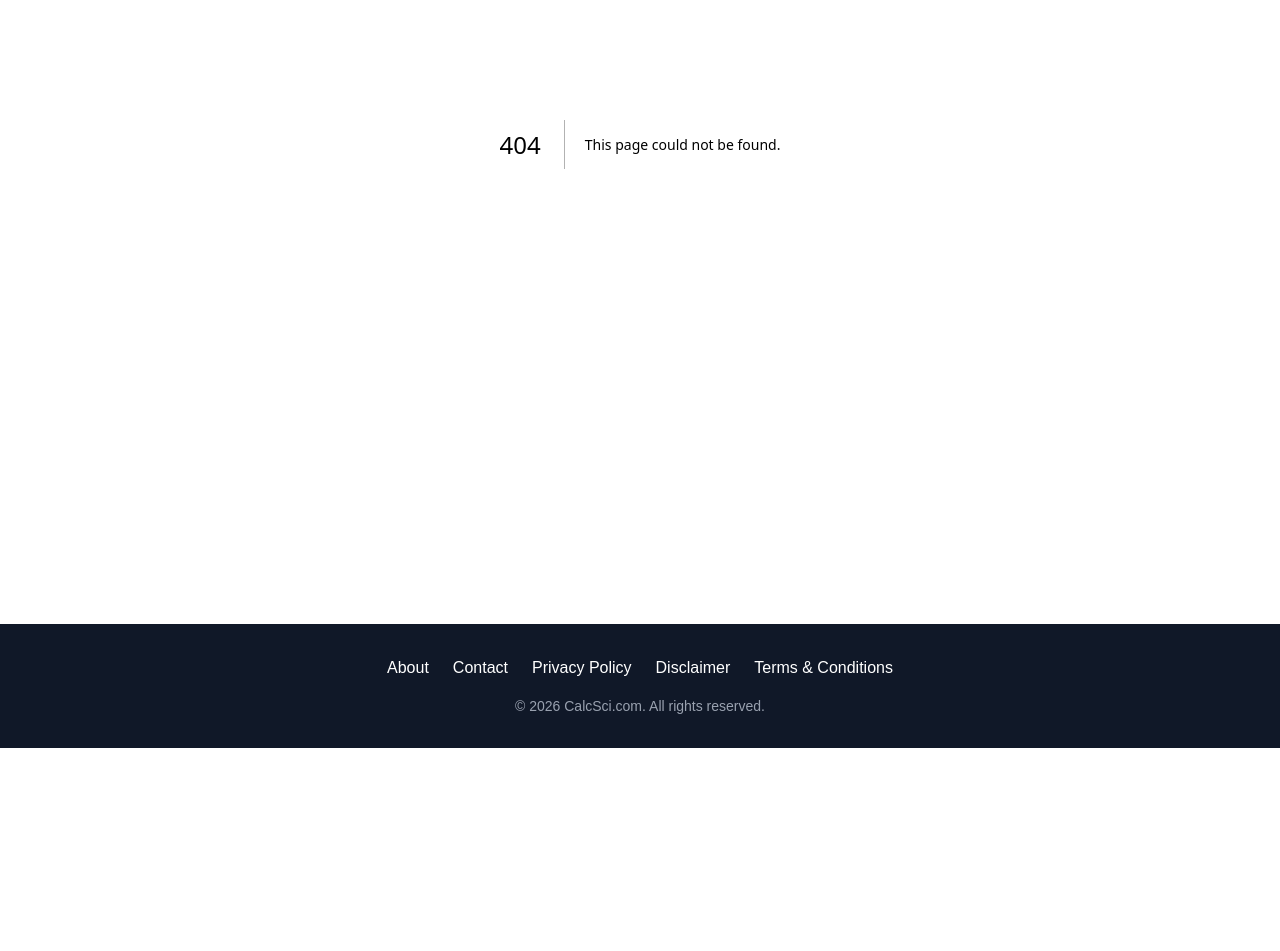
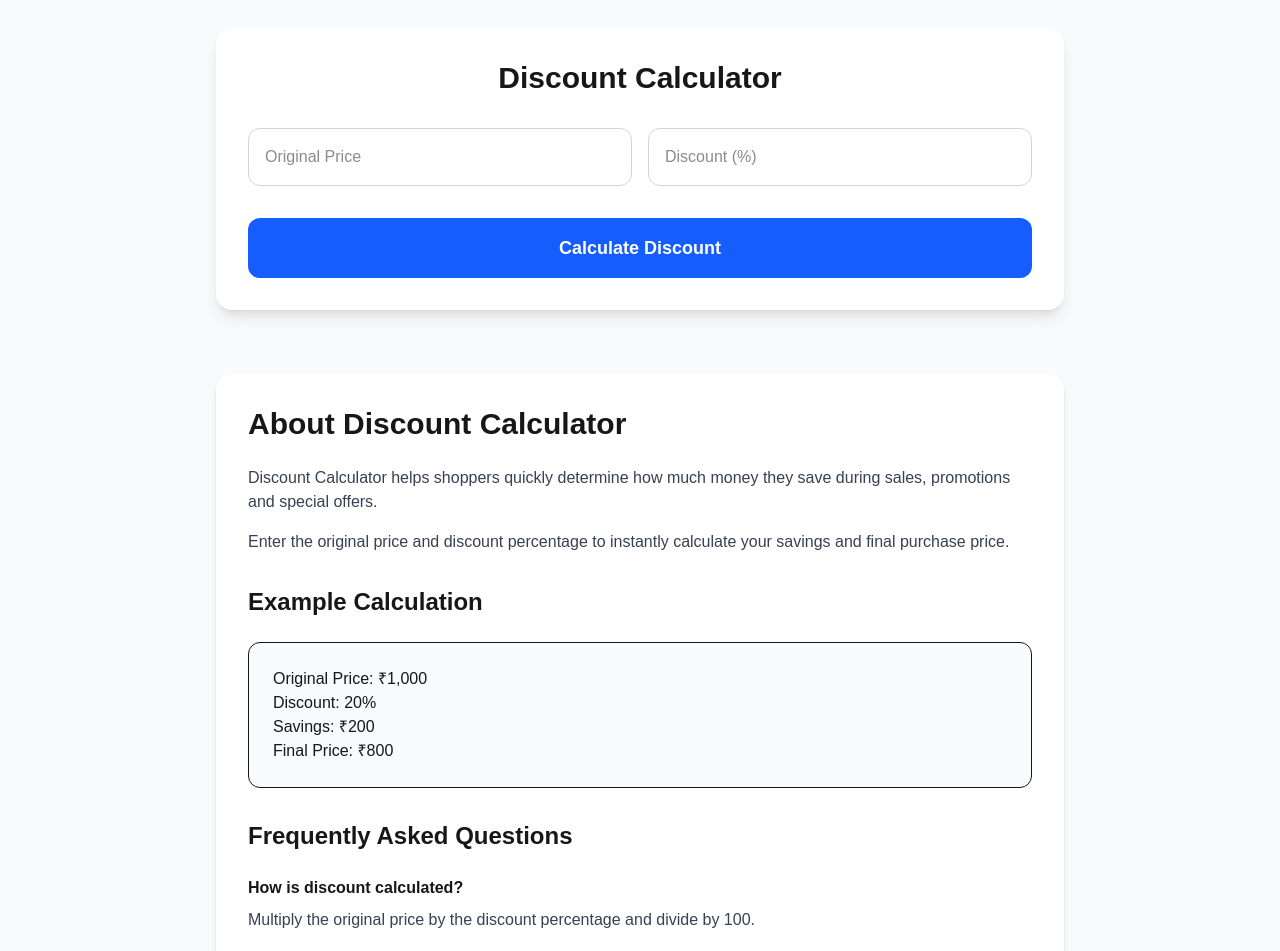
Before and after one commit to CalcSci/calcsci, a Next.js app: page /finance/discount-calculator in a window 1280 px wide. Before the commit this address had no page. Shown: the part 320-1271 px from the top of the page. Before the commit the page ends 1068 px from the top, so only its background shows below. Built offline with nearby package versions, Linux system fonts and the light colour scheme.

Commit message:
Added new blog

```diff
--- /dev/null
+++ b/app/finance/discount-calculator/layout.tsx
@@ -0,0 +1,39 @@
+import type { Metadata } from "next";
+
+export const metadata: Metadata = {
+  title: "Discount Calculator - Calculate Sale Price Online | CalcSci",
+  description:
+    "Free Discount Calculator by CalcSci. Calculate discount amount, sale price and savings instantly.",
+  alternates: {
+    canonical: "/finance/discount-calculator",
+  },
+  openGraph: {
+    title: "Discount Calculator - Calculate Sale Price Online | CalcSci",
+    description: "Calculate discount amount, final sale price and savings instantly.",
+    url: "https://www.calcsci.com/finance/discount-calculator",
+    siteName: "CalcSci",
+    type: "website",
+    images: [
+      {
+        url: "/og-image.png",
+        width: 1200,
+        height: 630,
+        alt: "Discount Calculator | CalcSci",
+      },
+    ],
+  },
+  twitter: {
+    card: "summary_large_image",
+    title: "Discount Calculator - Calculate Sale Price Online | CalcSci",
+    description: "Calculate discount amount, final sale price and savings instantly.",
+    images: ["/og-image.png"],
+  },
+};
+
+export default function Layout({
+  children,
+}: {
+  children: React.ReactNode;
+}) {
+  return children;
+}
--- /dev/null
+++ b/app/finance/discount-calculator/page.tsx
@@ -0,0 +1,187 @@
+"use client";
+
+import { useState } from "react";
+import BreadcrumbSchema from "@/components/BreadcrumbSchema";
+
+export default function DiscountCalculatorPage() {
+  const [originalPrice, setOriginalPrice] = useState("");
+  const [discountPercent, setDiscountPercent] = useState("");
+  const [discountAmount, setDiscountAmount] = useState("");
+  const [finalPrice, setFinalPrice] = useState("");
+
+  const calculateDiscount = () => {
+    const price = Number(originalPrice);
+    const discount = Number(discountPercent);
+    if (
+      !price ||
+      price <= 0 ||
+      discount < 0 ||
+      discount > 100
+    ) {
+      setDiscountAmount("Please enter valid values.");
+      setFinalPrice("");
+      return;
+    }
+    const amount = (price * discount) / 100;
+    const salePrice = price - amount;
+    setDiscountAmount(amount.toFixed(2));
+    setFinalPrice(salePrice.toFixed(2));
+  };
+
+  return (
+    <>
+      <BreadcrumbSchema
+        items={[
+          {
+            name: "Home",
+            url: "https://www.calcsci.com",
+          },
+          {
+            name: "Finance",
+            url: "https://www.calcsci.com/finance",
+          },
+          {
+            name: "Discount Calculator",
+            url:
+              "https://www.calcsci.com/finance/discount-calculator",
+          },
+        ]}
+      />
+
+      <script
+        type="application/ld+json"
+        dangerouslySetInnerHTML={{
+          __html: JSON.stringify({
+            "@context": "https://schema.org",
+            "@type": "WebApplication",
+            name: "Discount Calculator",
+            url: "https://www.calcsci.com/finance/discount-calculator",
+            applicationCategory: "FinanceApplication",
+            operatingSystem: "Any",
+            description:
+              "Calculate discount amount, savings and final sale price instantly.",
+          }),
+        }}
+      />
+
+      <script
+        type="application/ld+json"
+        dangerouslySetInnerHTML={{
+          __html: JSON.stringify({
+            "@context": "https://schema.org",
+            "@type": "FAQPage",
+            mainEntity: [
+              {
+                "@type": "Question",
+                name: "How do you calculate a discount?",
+                acceptedAnswer: {
+                  "@type": "Answer",
+                  text: "Multiply the original price by the discount percentage and divide by 100.",
+                },
+              },
+              {
+                "@type": "Question",
+                name: "How do I calculate the final sale price?",
+                acceptedAnswer: {
+                  "@type": "Answer",
+                  text: "Subtract the discount amount from the original price.",
+                },
+              },
+              {
+                "@type": "Question",
+                name: "Can I calculate percentage savings?",
+                acceptedAnswer: {
+                  "@type": "Answer",
+                  text: "Yes. Enter the original price and discount percentage to see total savings.",
+                },
+              },
+              {
+                "@type": "Question",
+                name: "Is this Discount Calculator free?",
+                acceptedAnswer: {
+                  "@type": "Answer",
+                  text: "Yes. CalcSci provides this calculator completely free.",
+                },
+              },
+            ],
+          }),
+        }}
+      />
+
+      <main className="bg-gray-50 min-h-screen">
+      {/* Hero */}
+      <section className="bg-blue-600 text-white py-16 text-center">
+        <h1 className="text-5xl font-bold mb-4">Discount Calculator</h1>
+        <p className="text-xl">Calculate discount amount and final sale price instantly.</p>
+      </section>
+
+      {/* Calculator */}
+      <section className="max-w-4xl mx-auto px-6 py-16">
+        <div className="bg-white rounded-2xl shadow-lg p-8">
+          <h2 className="text-3xl font-bold text-center mb-8">Discount Calculator</h2>
+          <div className="grid md:grid-cols-2 gap-4">
+            <input
+              type="number"
+              placeholder="Original Price"
+              value={originalPrice}
+              onChange={(e) =>
+                setOriginalPrice(e.target.value)
+              }
+              className="border border-gray-300 rounded-xl p-4"
+            />
+            <input
+              type="number"
+              placeholder="Discount (%)"
+              value={discountPercent}
+              onChange={(e) =>
+                setDiscountPercent(e.target.value)
+              }
+              className="border border-gray-300 rounded-xl p-4"
+            />
+          </div>
+          <button
+            onClick={calculateDiscount}
+            className="w-full mt-8 bg-blue-600 text-white py-4 rounded-xl text-lg font-semibold hover:bg-blue-700"
+          >
+            Calculate Discount
+          </button>
+          {discountAmount && (
+            <div className="bg-green-50 border border-green-300 rounded-xl p-6 text-center mt-8">
+              <h3 className="text-2xl font-bold text-green-700">Results</h3>
+              <p className="text-lg mt-4">Discount Amount: <strong>{discountAmount}</strong></p>
+              <p className="text-lg mt-2">Final Price: <strong>{finalPrice}</strong></p>
+            </div>
+          )}
+        </div>
+      </section>
+
+      <section className="max-w-4xl mx-auto px-6 pb-16">
+        <div className="bg-white rounded-2xl shadow-md p-8">
+          <h2 className="text-3xl font-bold mb-6">About Discount Calculator</h2>
+          <p className="text-gray-700 mb-4">
+            Discount Calculator helps shoppers quickly determine how much money they save during sales,
+            promotions and special offers.
+          </p>
+          <p className="text-gray-700 mb-8">
+            Enter the original price and discount percentage to instantly calculate your savings and final
+            purchase price.
+          </p>
+          <h2 className="text-2xl font-bold mb-6">Example Calculation</h2>
+          <div className="bg-gray-50 border rounded-xl p-6 mb-8">
+            <p>Original Price: ₹1,000</p>
+            <p>Discount: 20%</p>
+            <p>Savings: ₹200</p>
+            <p>Final Price: ₹800</p>
+          </div>
+          <h2 className="text-2xl font-bold mb-6">Frequently Asked Questions</h2>
+          <h3 className="font-semibold mb-2">How is discount calculated?</h3>
+          <p className="mb-4 text-gray-700">Multiply the original price by the discount percentage and divide by 100.</p>
+          <h3 className="font-semibold mb-2">What is the sale price?</h3>
+          <p className="mb-4 text-gray-700">Sale price equals original price minus the discount amount.</p>
+          <h3 className="font-semibold mb-2">Is this calculator free?</h3>
+          <p className="text-gray-700">Yes. You can use it unlimited times without any charges.</p>
+        </div>
+      </section>
+    </main>
+  </>);
+}
--- a/app/page.tsx
+++ b/app/page.tsx
@@ -57,6 +57,11 @@ export default function Home() {
       icon: "🏦",
       href: "/finance/fd-calculator",
     },
+            {
+              name: "Discount Calculator",
+              icon: "🏷️",
+              href: "/finance/discount-calculator",
+            },
     {
       name: "EMI Calculator",
       icon: "💰",
@@ -207,6 +212,12 @@ export default function Home() {
               </div>
             </Link>
 
+            <Link href="/finance/discount-calculator">
+              <div className="bg-blue-50 border border-blue-200 p-3 rounded-xl hover:bg-blue-100 cursor-pointer">
+                🏷️ Discount Calculator
+              </div>
+            </Link>
+
             <Link href="/finance/gst-calculator">
               <div className="bg-blue-50 border border-blue-200 p-3 rounded-xl hover:bg-blue-100 cursor-pointer">
                 🧾 GST Calculator
```
